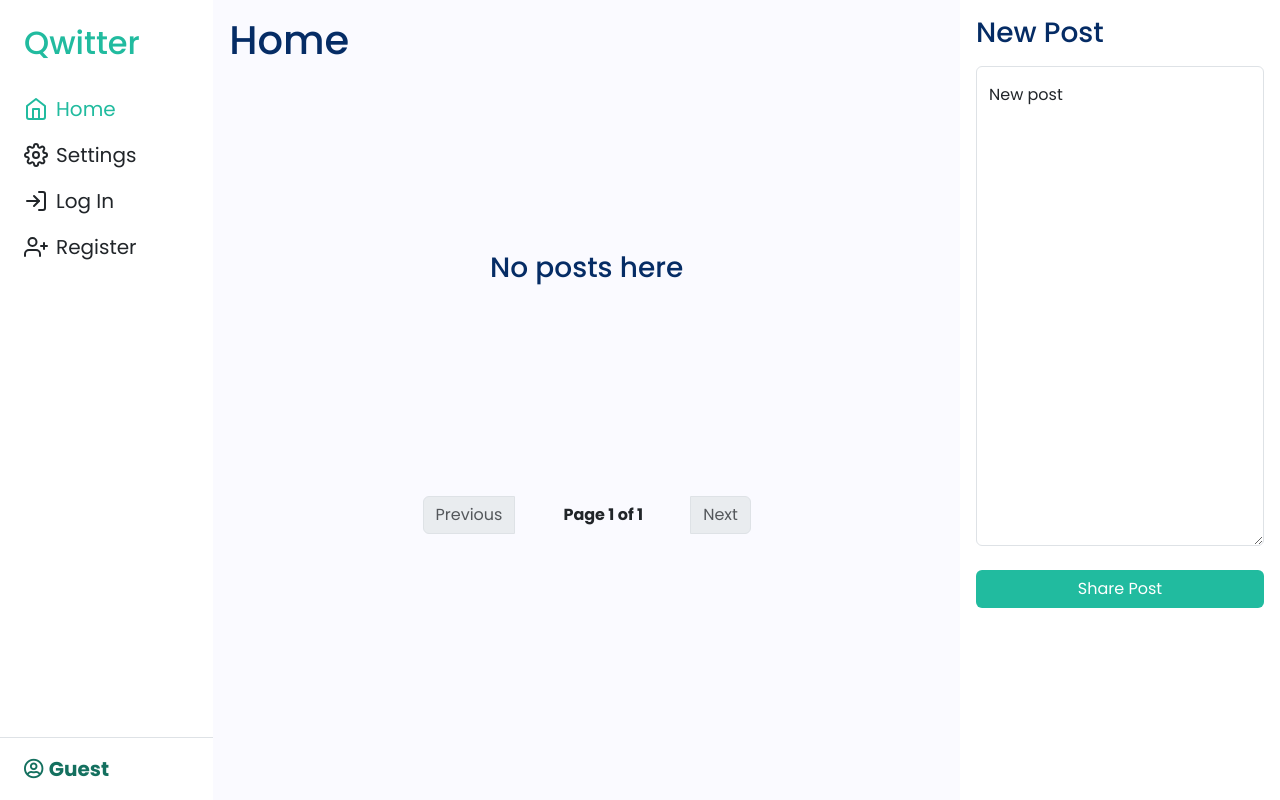
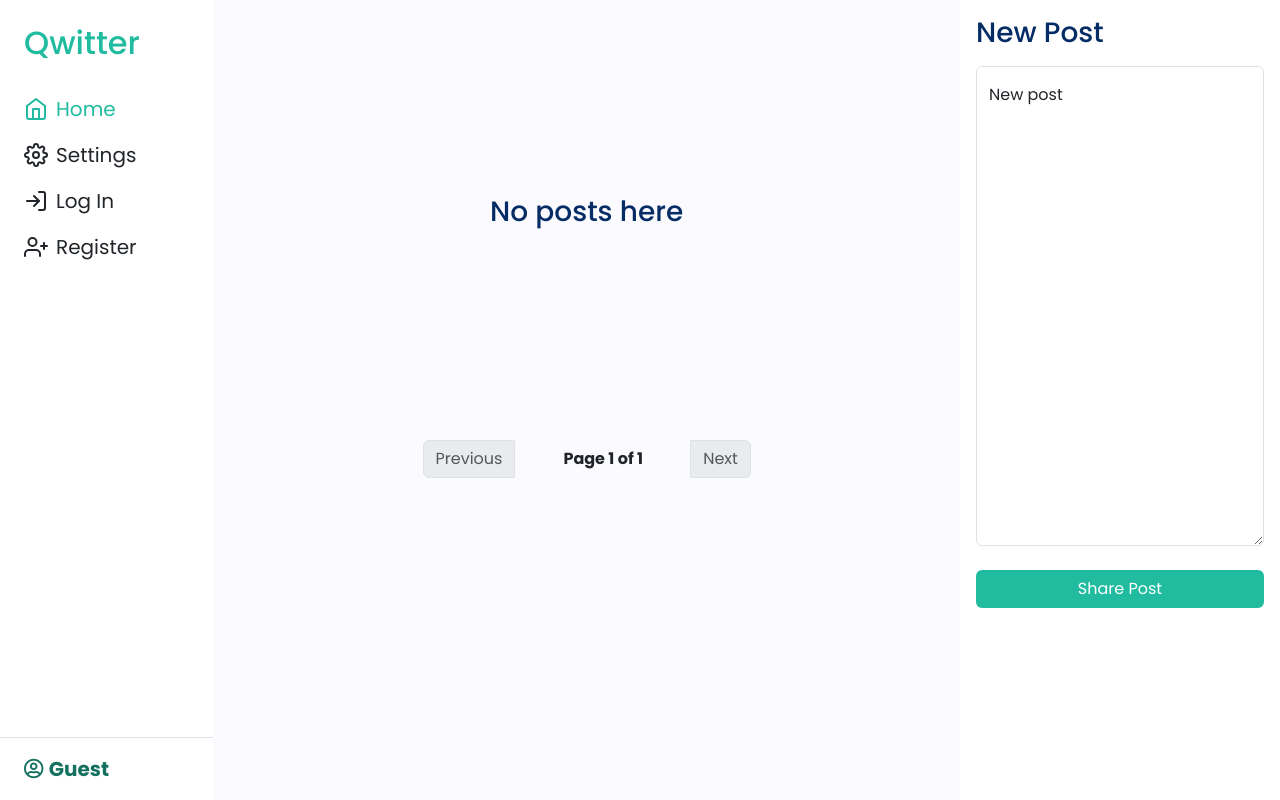
Before and after one commit to himanshuat/qwitter, a Django app: page / in a window 1280 px wide. Run offline with Django 3.2, Linux system fonts and the light colour scheme; data that the repository does not hold is empty; parts of the project's set-up code (start-up, migrations or seed data) failed here and were passed over; some libraries are stand-ins or nearby versions.

Commit message:
Remove page heading

```diff
--- a/network/templates/network/index.html
+++ b/network/templates/network/index.html
@@ -4,7 +4,6 @@
 
 {% block body %}
 <section class="p-3">
-    <h1 class="text-primary-emphasis">Home</h1>
     {% include 'network/partials/_posts.html' %}
 </section>
 {% endblock %}
```
